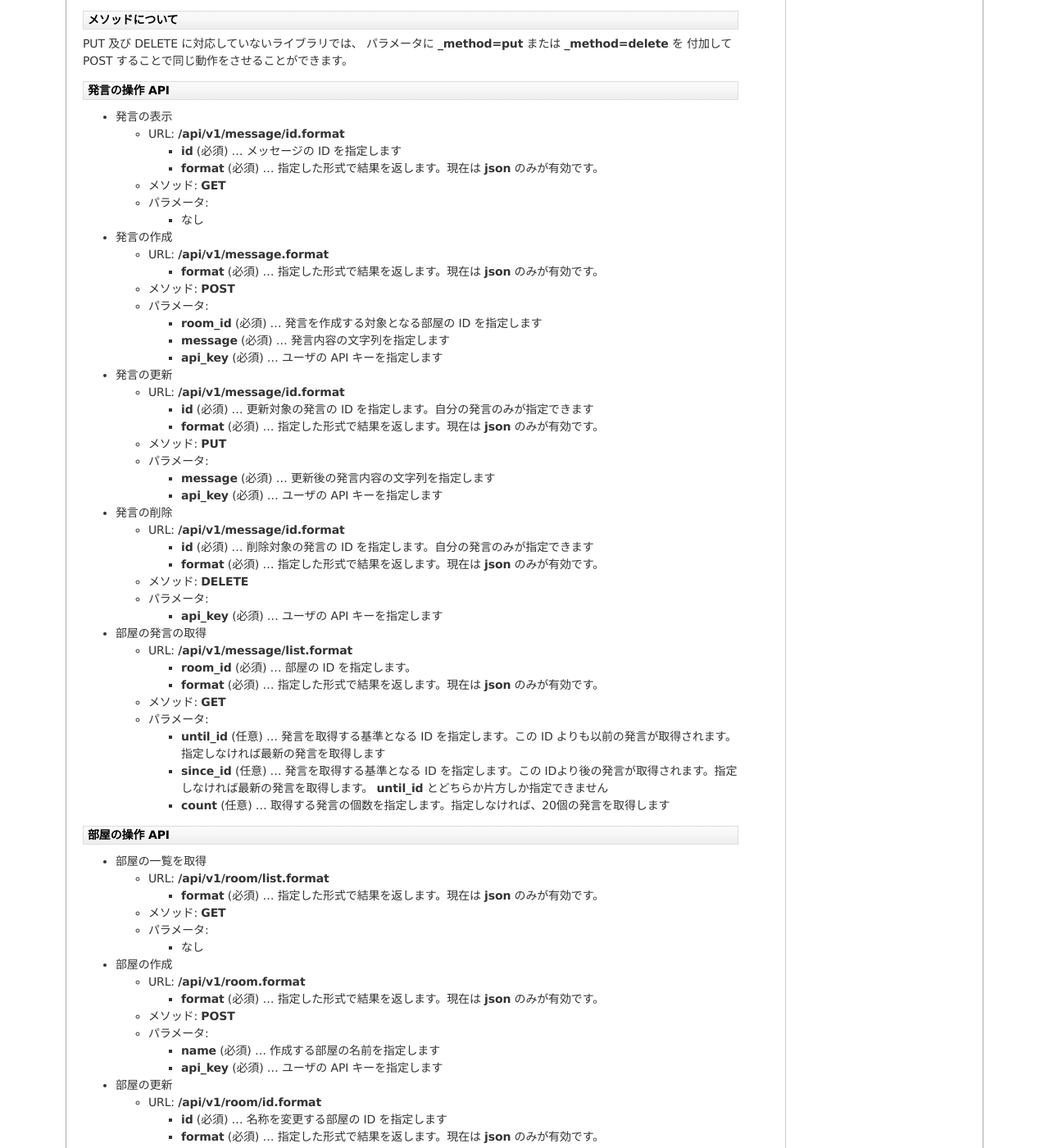
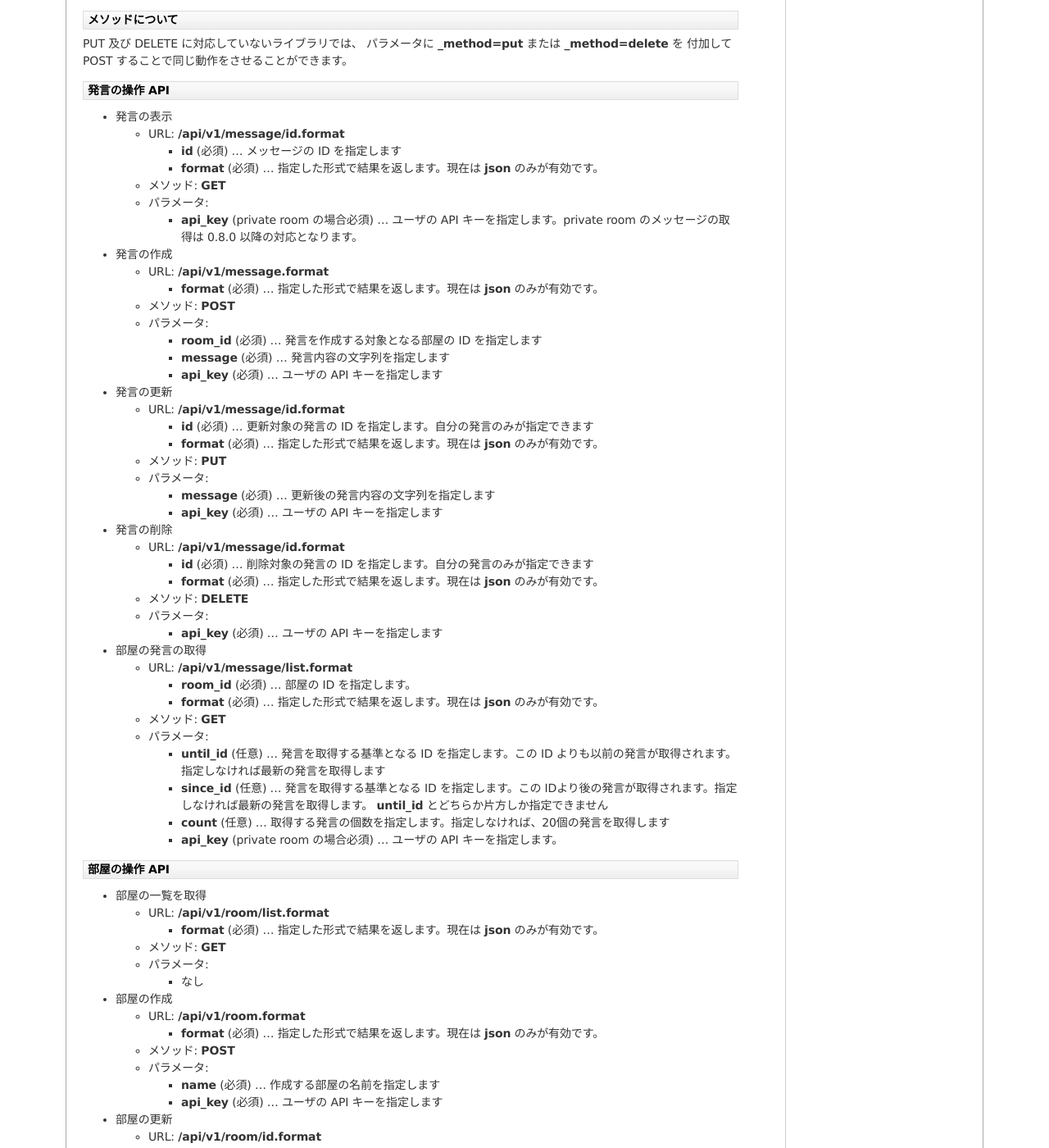
Before and after one commit to codefirst/asakusa-satellite-manual, a Sphinx documentation site: the page built from source/api.rst, in a window 1280 px wide and 1400 px high, scrolled down 519 px. Shown: the whole window at 82% size. Built offline with Sphinx 7.4.7, drawn with Linux system fonts in a browser that asks for light colours.

Commit message:
use api key to get message in private room through api

```diff
--- a/source/api.rst
+++ b/source/api.rst
@@ -47,7 +47,7 @@ PUT 及び DELETE に対応していないライブラリでは、
   * メソッド: **GET**
   * パラメータ:
 
-    * なし
+    * **api_key** (private room の場合必須) … ユーザの API キーを指定します。private room のメッセージの取得は 0.8.0 以降の対応となります。
 
 * 発言の作成
 
@@ -100,6 +100,7 @@ PUT 及び DELETE に対応していないライブラリでは、
     * **until_id** (任意)  … 発言を取得する基準となる ID を指定します。この ID よりも以前の発言が取得されます。指定しなければ最新の発言を取得します
     * **since_id** (任意)  … 発言を取得する基準となる ID を指定します。この IDより後の発言が取得されます。指定しなければ最新の発言を取得します。 **until_id** とどちらか片方しか指定できません
     * **count** (任意) … 取得する発言の個数を指定します。指定しなければ、20個の発言を取得します
+    * **api_key** (private room の場合必須) … ユーザの API キーを指定します。
 
 部屋の操作 API
 ^^^^^^^^^^^^^^^^^^^^^^^
```
